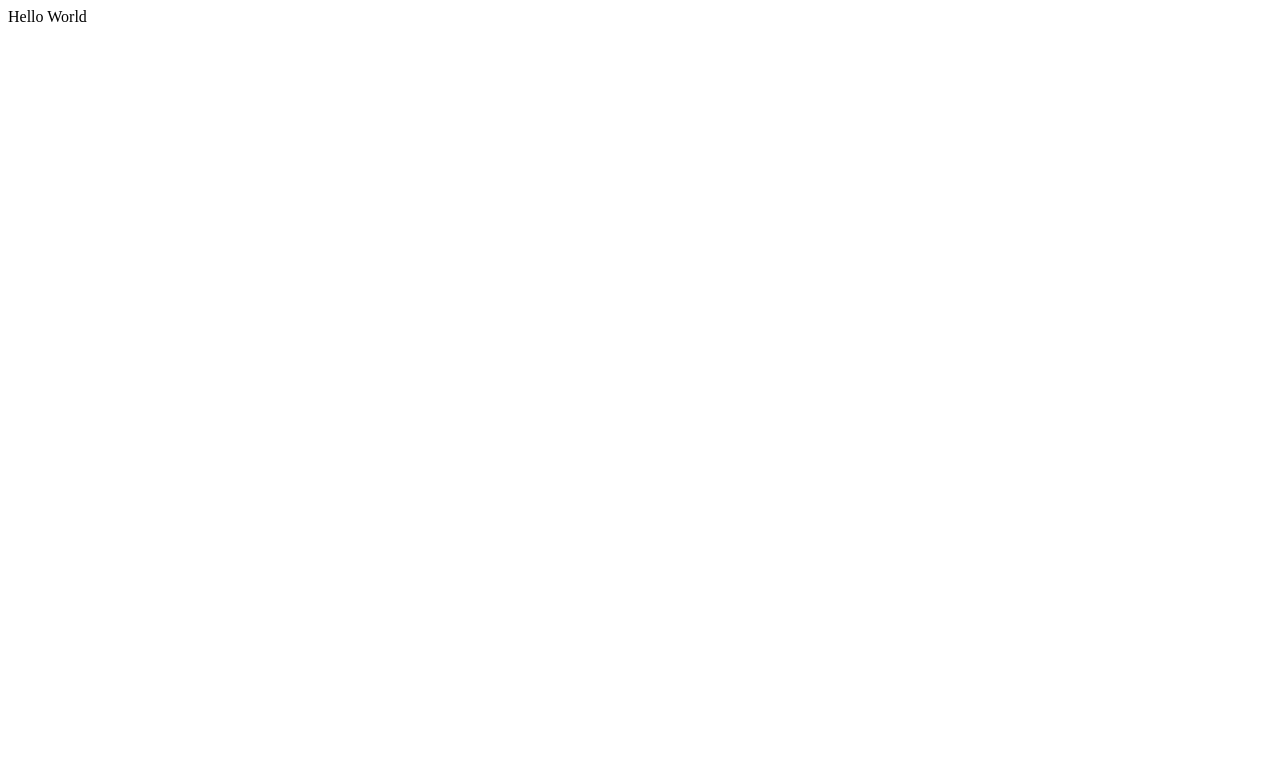
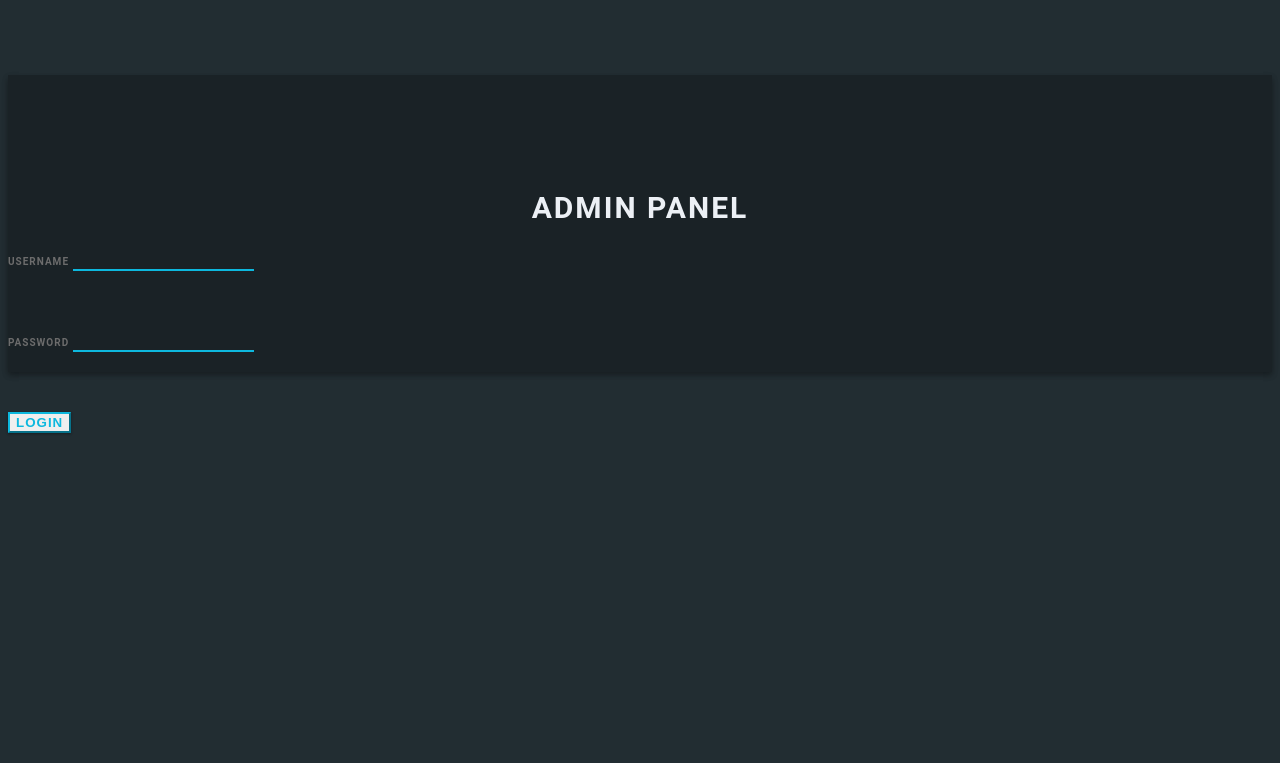
Before and after one commit to SameekshaPoojary/INTERNSHIP, a plain HTML site: page index.html in a window 1280 px wide. Drawn offline with Linux system fonts and the light colour scheme.

Commit message:
Update index.html
login page

```diff
--- a/index.html
+++ b/index.html
@@ -1 +1,172 @@
-<p>Hello World</p>
+<html>
+    <head>
+        <style>
+            body {
+    background: #222D32;
+    font-family: 'Roboto', sans-serif;
+}
+
+.login-box {
+    margin-top: 75px;
+    height: auto;
+    background: #1A2226;
+    text-align: center;
+    box-shadow: 0 3px 6px rgba(0, 0, 0, 0.16), 0 3px 6px rgba(0, 0, 0, 0.23);
+}
+
+.login-key {
+    height: 100px;
+    font-size: 80px;
+    line-height: 100px;
+    background: -webkit-linear-gradient(#27EF9F, #0DB8DE);
+    -webkit-background-clip: text;
+    -webkit-text-fill-color: transparent;
+}
+
+.login-title {
+    margin-top: 15px;
+    text-align: center;
+    font-size: 30px;
+    letter-spacing: 2px;
+    margin-top: 15px;
+    font-weight: bold;
+    color: #ECF0F5;
+}
+
+.login-form {
+    margin-top: 25px;
+    text-align: left;
+}
+
+input[type=text] {
+    background-color: #1A2226;
+    border: none;
+    border-bottom: 2px solid #0DB8DE;
+    border-top: 0px;
+    border-radius: 0px;
+    font-weight: bold;
+    outline: 0;
+    margin-bottom: 20px;
+    padding-left: 0px;
+    color: #ECF0F5;
+}
+
+input[type=password] {
+    background-color: #1A2226;
+    border: none;
+    border-bottom: 2px solid #0DB8DE;
+    border-top: 0px;
+    border-radius: 0px;
+    font-weight: bold;
+    outline: 0;
+    padding-left: 0px;
+    margin-bottom: 20px;
+    color: #ECF0F5;
+}
+
+.form-group {
+    margin-bottom: 40px;
+    outline: 0px;
+}
+
+.form-control:focus {
+    border-color: inherit;
+    -webkit-box-shadow: none;
+    box-shadow: none;
+    border-bottom: 2px solid #0DB8DE;
+    outline: 0;
+    background-color: #1A2226;
+    color: #ECF0F5;
+}
+
+input:focus {
+    outline: none;
+    box-shadow: 0 0 0;
+}
+
+label {
+    margin-bottom: 0px;
+}
+
+.form-control-label {
+    font-size: 10px;
+    color: #6C6C6C;
+    font-weight: bold;
+    letter-spacing: 1px;
+}
+
+.btn-outline-primary {
+    border-color: #0DB8DE;
+    color: #0DB8DE;
+    border-radius: 0px;
+    font-weight: bold;
+    letter-spacing: 1px;
+    box-shadow: 0 1px 3px rgba(0, 0, 0, 0.12), 0 1px 2px rgba(0, 0, 0, 0.24);
+}
+
+.btn-outline-primary:hover {
+    background-color: #0DB8DE;
+    right: 0px;
+}
+
+.login-btm {
+    float: left;
+}
+
+.login-button {
+    padding-right: 0px;
+    text-align: right;
+    margin-bottom: 25px;
+}
+
+.login-text {
+    text-align: left;
+    padding-left: 0px;
+    color: #A2A4A4;
+}
+
+.loginbttm {
+    padding: 0px;
+}
+        </style>
+    </head>
+    <body>
+<div class="container">
+    <div class="row">
+        <div class="col-lg-3 col-md-2"></div>
+        <div class="col-lg-6 col-md-8 login-box">
+            <div class="col-lg-12 login-key">
+                <i class="fa fa-key" aria-hidden="true"></i>
+            </div>
+            <div class="col-lg-12 login-title">
+                ADMIN PANEL
+            </div>
+
+            <div class="col-lg-12 login-form">
+                <div class="col-lg-12 login-form">
+                    <form>
+                        <div class="form-group">
+                            <label class="form-control-label">USERNAME</label>
+                            <input type="text" class="form-control">
+                        </div>
+                        <div class="form-group">
+                            <label class="form-control-label">PASSWORD</label>
+                            <input type="password" class="form-control" i>
+                        </div>
+
+                        <div class="col-lg-12 loginbttm">
+                            <div class="col-lg-6 login-btm login-text">
+                                <!-- Error Message -->
+                            </div>
+                            <div class="col-lg-6 login-btm login-button">
+                                <button type="submit" class="btn btn-outline-primary">LOGIN</button>
+                            </div>
+                        </div>
+                    </form>
+                </div>
+            </div>
+            <div class="col-lg-3 col-md-2"></div>
+        </div>
+    </div>
+</body>
+</html>
```
